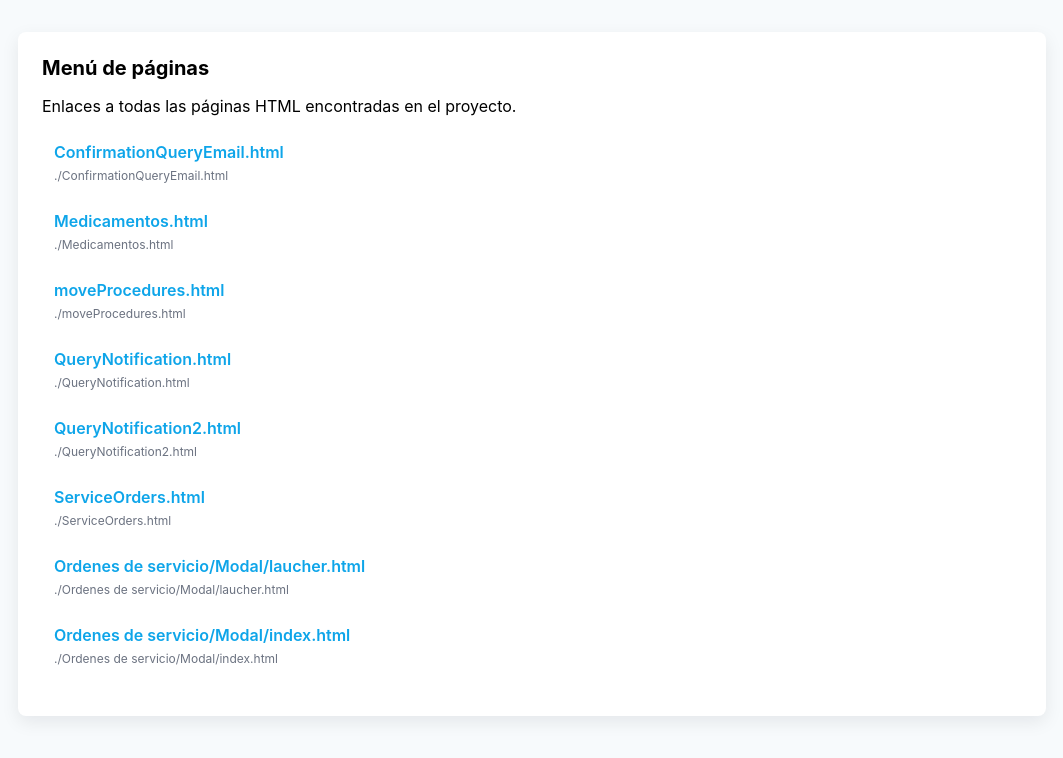
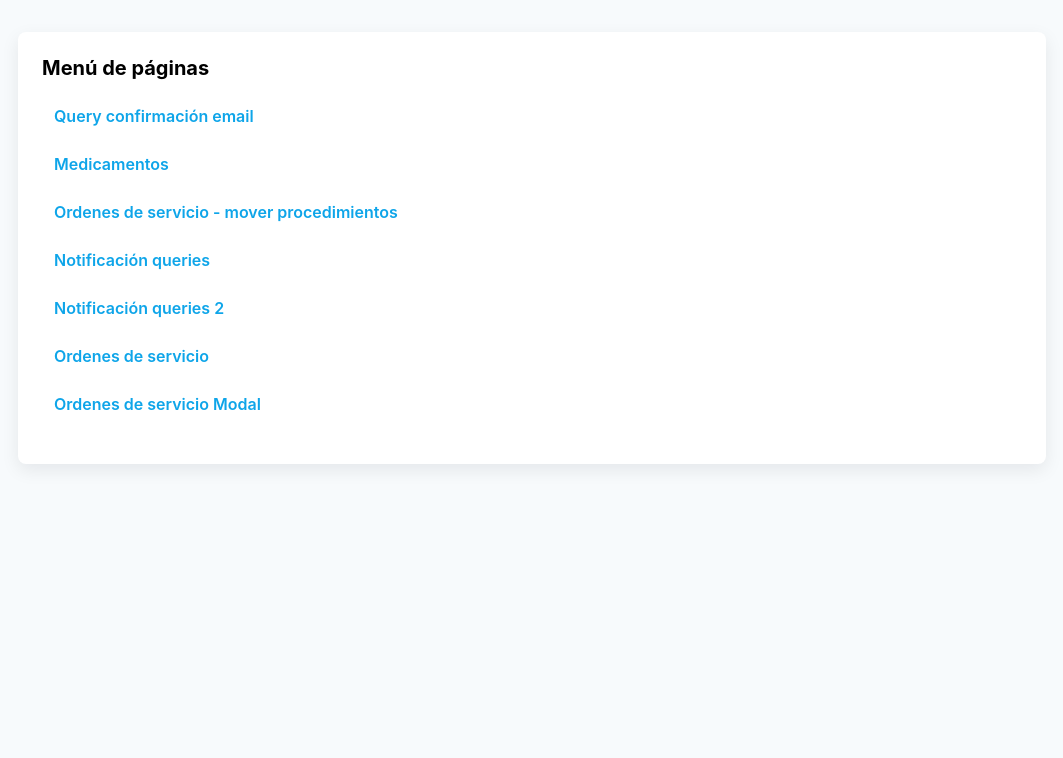
Before and after one commit to arcateam/cima-wireframes, a plain HTML site: page index.html in a window 1280 px wide. Shown: the whole page, without its empty margins (108-1171 px from the left). Drawn offline with Linux system fonts and the light colour scheme.

Commit message:
update index.html

```diff
--- a/index.html
+++ b/index.html
@@ -18,31 +18,20 @@
 <body>
   <div class="container">
     <h1>Menú de páginas</h1>
-    <p>Enlaces a todas las páginas HTML encontradas en el proyecto.</p>
     <ul>
-      <li><a href="./ConfirmationQueryEmail.html">ConfirmationQueryEmail.html</a>
-        <div class="path">./ConfirmationQueryEmail.html</div>
+      <li><a href="./ConfirmationQueryEmail.html">Query confirmación email</a>
       </li>
-      <li><a href="./Medicamentos.html">Medicamentos.html</a>
-        <div class="path">./Medicamentos.html</div>
+      <li><a href="./Medicamentos.html">Medicamentos</a>
       </li>
-      <li><a href="./moveProcedures.html">moveProcedures.html</a>
-        <div class="path">./moveProcedures.html</div>
+      <li><a href="./moveProcedures.html">Ordenes de servicio - mover procedimientos</a>
       </li>
-      <li><a href="./QueryNotification.html">QueryNotification.html</a>
-        <div class="path">./QueryNotification.html</div>
+      <li><a href="./QueryNotification.html">Notificación queries</a>
       </li>
-      <li><a href="./QueryNotification2.html">QueryNotification2.html</a>
-        <div class="path">./QueryNotification2.html</div>
+      <li><a href="./QueryNotification2.html">Notificación queries 2</a>
       </li>
-      <li><a href="./ServiceOrders.html">ServiceOrders.html</a>
-        <div class="path">./ServiceOrders.html</div>
+      <li><a href="./ServiceOrders.html">Ordenes de servicio</a>
       </li>
-      <li><a href="./Ordenes de servicio/Modal/laucher.html">Ordenes de servicio/Modal/laucher.html</a>
-        <div class="path">./Ordenes de servicio/Modal/laucher.html</div>
-      </li>
-      <li><a href="./Ordenes de servicio/Modal/index.html">Ordenes de servicio/Modal/index.html</a>
-        <div class="path">./Ordenes de servicio/Modal/index.html</div>
+      <li><a href="./Ordenes de servicio/Modal/index.html">Ordenes de servicio Modal</a>
       </li>
     </ul>
   </div>
```
